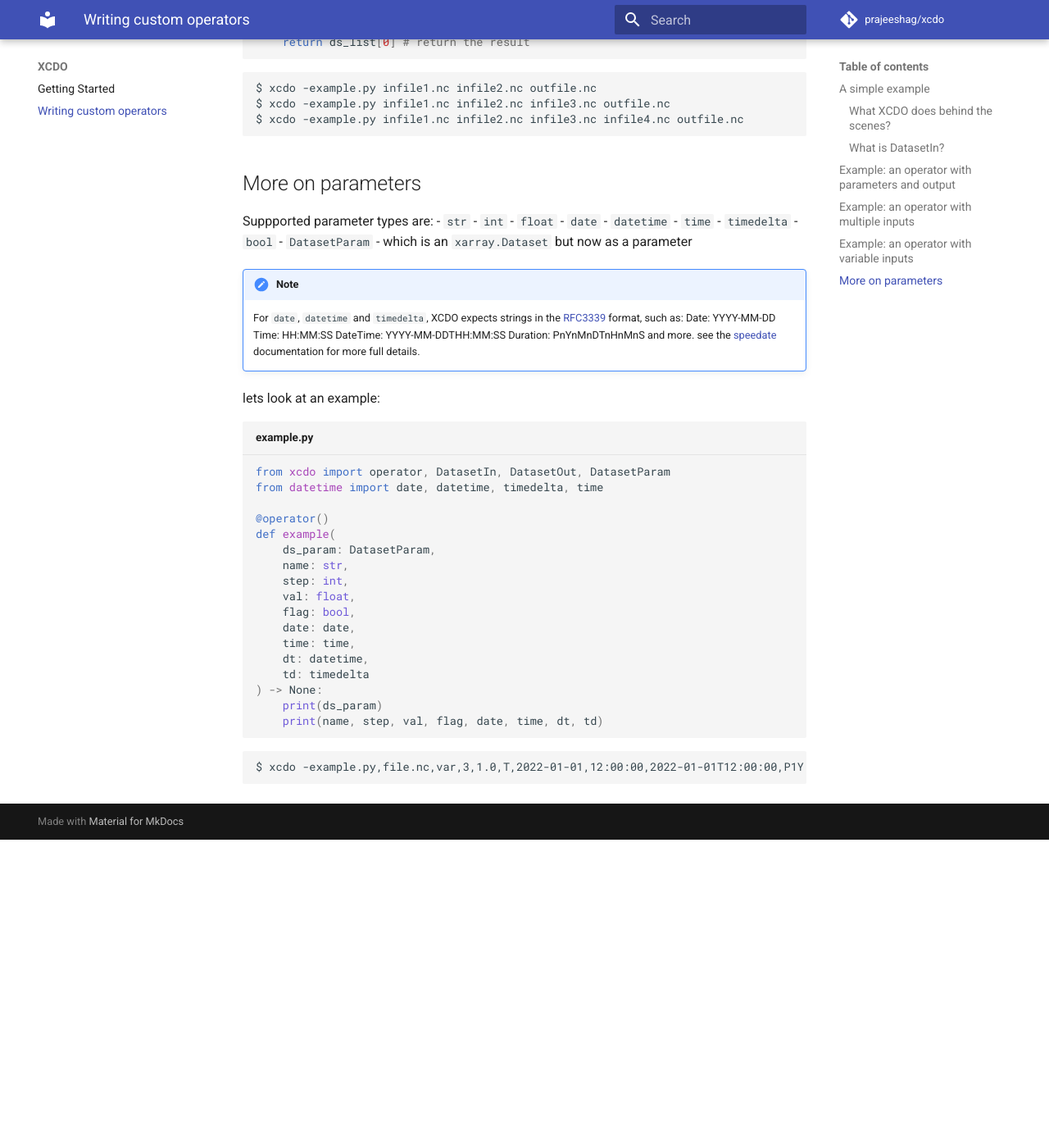
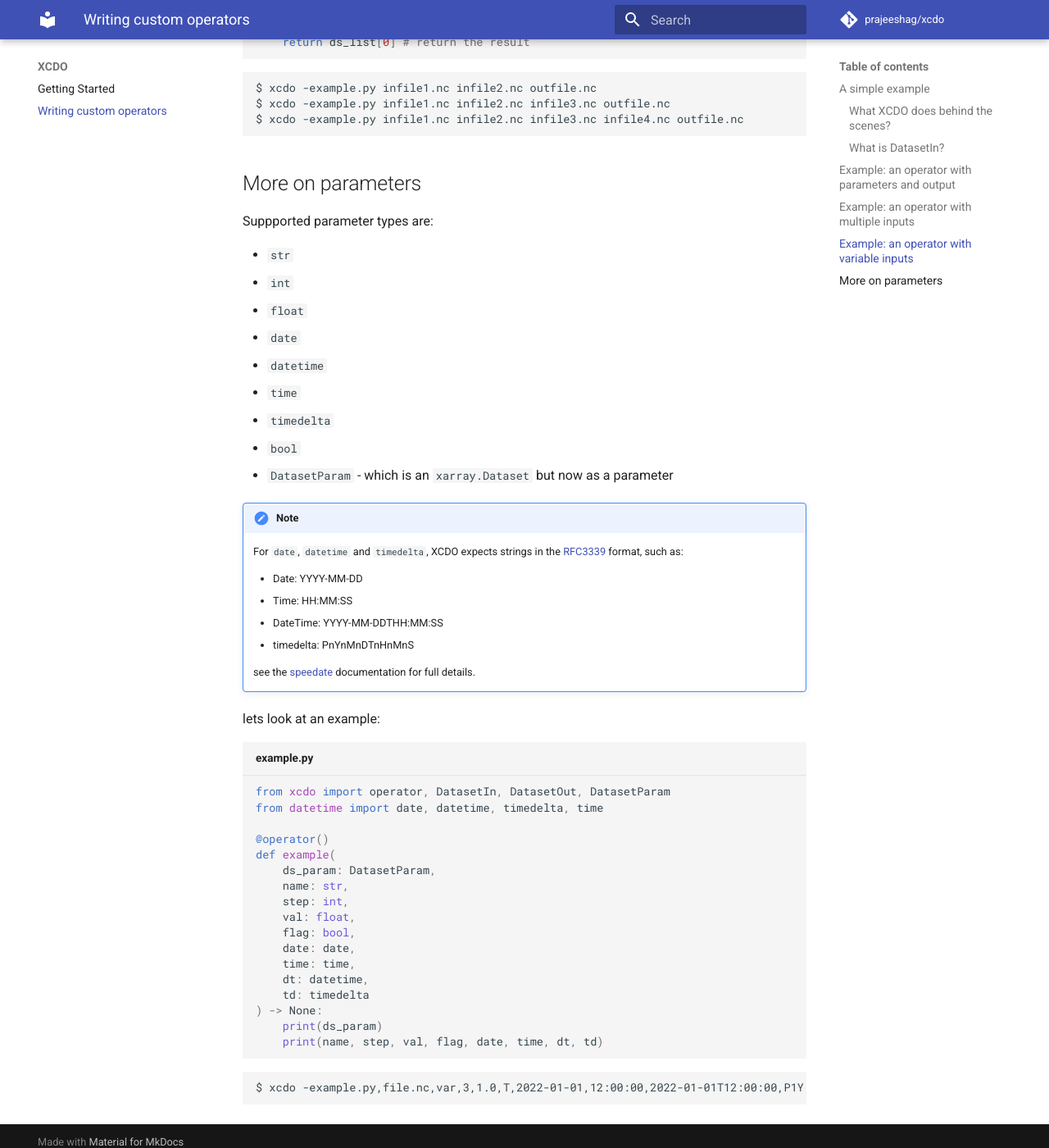
Before and after one commit to prajeeshag/xcdo, an MkDocs documentation site: the page built from docs/writing_custom_operators.md, in a window 1280 px wide and 1400 px high, scrolled down 2935 px. Shown: the whole window at 82% size. Built offline with MkDocs 1.6.1 and Material for MkDocs 9.7.7, drawn with Linux system fonts in a browser that asks for light colours; comment, search, counter and statistics services are not loaded; before the commit the page ends 3959 px from its top, so only the background shows below that.

Commit message:
📝 docs: updated writing operators

````diff
--- a/docs/writing_custom_operators.md
+++ b/docs/writing_custom_operators.md
@@ -63,7 +63,7 @@
 
 @operator()
 def selvar(ds_in: DatasetIn, name: str) -> DatasetOut:
-    return ds_in[name].to_dataset() # (1)
+    return ds_in[name].to_dataset() # (1)!
 ```
 
 1. The `.to_dataset()` is necessary because, `ds_in[name]` is a `xarray.DataArray` and `selvar` returns a `xarray.Dataset`
@@ -131,6 +131,7 @@
 ## More on parameters
 
 Suppported parameter types are:
+
 - `str`
 - `int`
 - `float`
@@ -143,12 +144,13 @@
 
 !!! Note
     For `date`, `datetime` and `timedelta`, XCDO expects strings in the [RFC3339](https://datatracker.ietf.org/doc/html/rfc3339) format, such as:
-    Date: YYYY-MM-DD
-    Time: HH:MM:SS
-    DateTime: YYYY-MM-DDTHH:MM:SS
-    Duration: PnYnMnDTnHnMnS
-    and more.
-    see the [speedate](https://docs.rs/speedate/latest/speedate/) documentation for more full details.
+
+    - Date: YYYY-MM-DD
+    - Time: HH:MM:SS
+    - DateTime: YYYY-MM-DDTHH:MM:SS
+    - timedelta: PnYnMnDTnHnMnS
+
+    see the [speedate](https://docs.rs/speedate/latest/speedate/) documentation for full details.
 
 
 lets look at an example:
````
Also changed, not shown: 4 other files.
